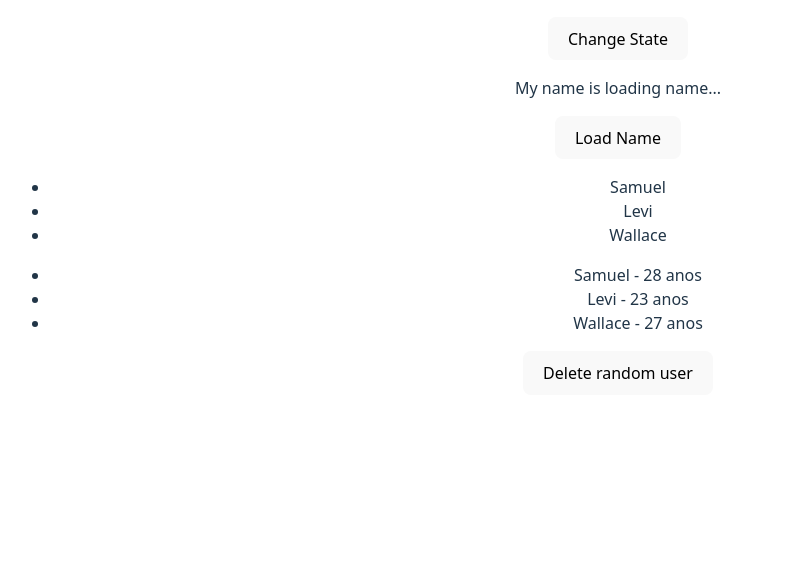
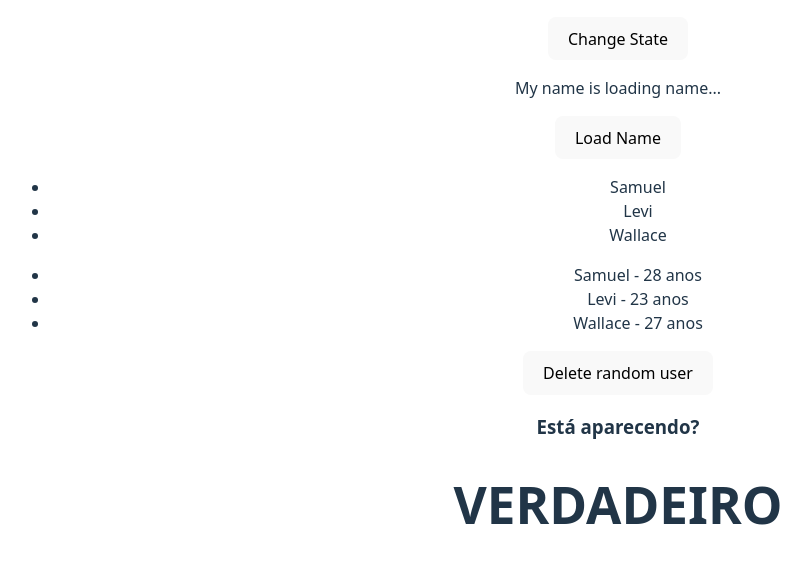
Before and after one commit to SamuelHeluany/ReactJSLearn, a React (Vite) app in the folder 3_AVANCANDO_EM_REACT/Avancando_react/: page / in a window 1280 px wide. Shown: the part 1149-1713 px from the top of the page, without its empty margins (22-833 px from the left). Built offline with nearby package versions, Linux system fonts and the light colour scheme.

Commit message:
Conditional Render learn

```diff
--- a/3_AVANCANDO_EM_REACT/Avancando_react/src/App.jsx
+++ b/3_AVANCANDO_EM_REACT/Avancando_react/src/App.jsx
@@ -1,6 +1,7 @@
 import './App.css'
 
 import night from './assets/night.jpg'
+import ConditionalRender from './componnents/ConditionalRender'
 
 import Data from './componnents/data'
 
@@ -18,6 +19,7 @@ function App() {
       <Data />
 
       <ListRender />
+      <ConditionalRender />
     </>
   )
 }
--- /dev/null
+++ b/3_AVANCANDO_EM_REACT/Avancando_react/src/componnents/ConditionalRender.jsx
@@ -0,0 +1,12 @@
+
+const ConditionalRender = () => {
+    const x = 5;
+  return (
+    <div>
+        <h3>Está aparecendo?</h3>
+        {x > 2 && <h1>VERDADEIRO</h1>}
+    </div>
+  )
+}
+
+export default ConditionalRender
```
